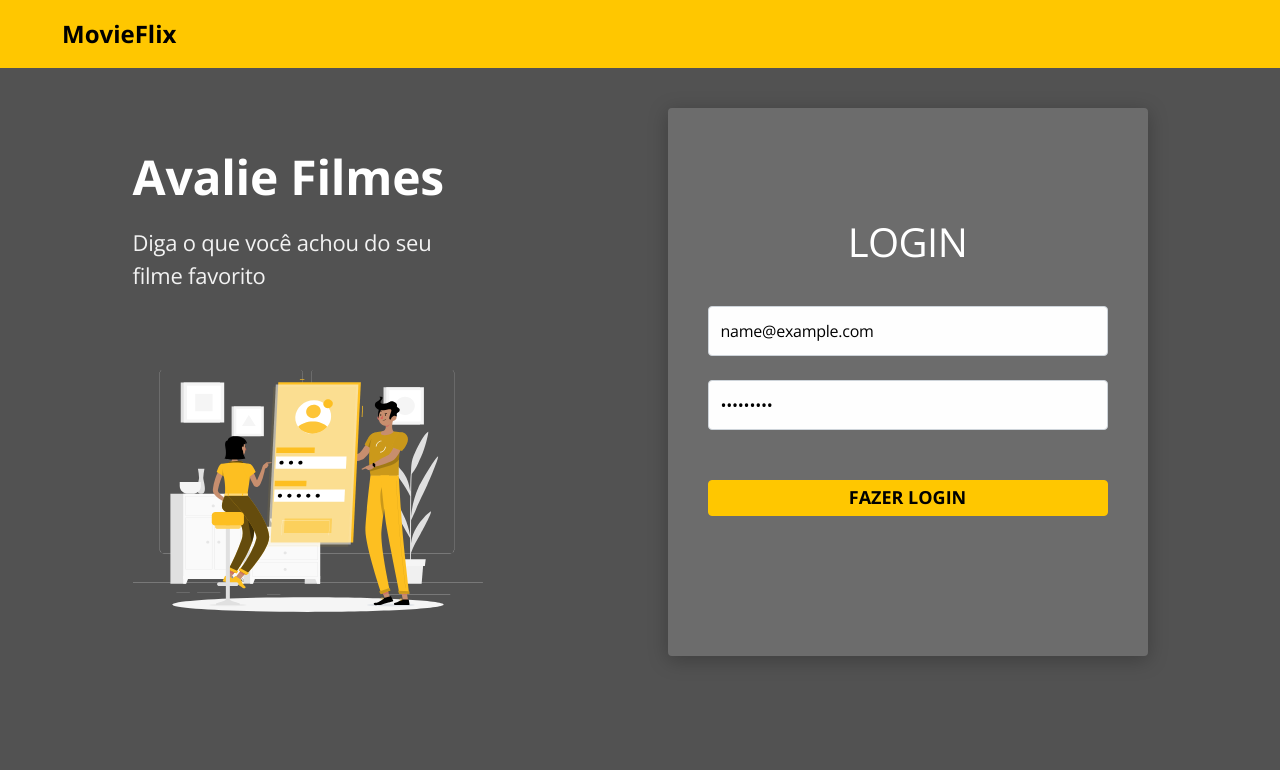
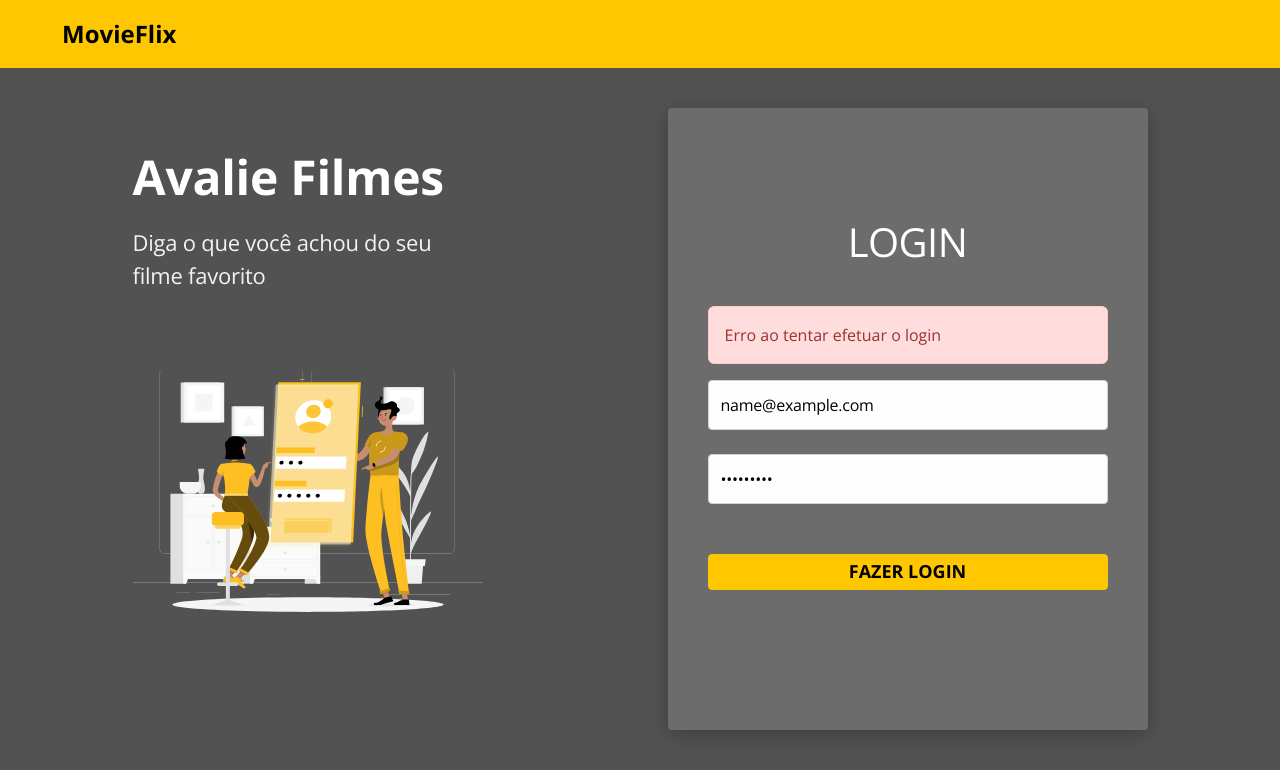
Before and after one commit to j1000tonm/bds09-movieflix, a React (Create React App) app in the folder frontweb/: page / in a window 1280 px wide. Both pictures are taken after typing "name@example.com", "Sample123" into the empty fields and a click on the button "FAZER LOGIN". Shown: the top 770 px of the page. Built offline with nearby package versions, Linux system fonts and the light colour scheme; no server answers; the HTML template or start-up script is replaced by a standard one; what AuthContext would draw is missing.

Commit message:
Manual error handling

```diff
--- a/frontweb/src/assets/styles/custom.scss
+++ b/frontweb/src/assets/styles/custom.scss
@@ -1,5 +1,6 @@
 $theme-colors: (
   'warning': #FFC700,
+  'danger': #ff5555
 );
 
 $body-bg: #525252;
--- a/frontweb/src/pages/Home/Login/index.tsx
+++ b/frontweb/src/pages/Home/Login/index.tsx
@@ -1,4 +1,5 @@
 import ButtonIcon from 'components/ButtonIcon';
+import { useState } from 'react';
 import { useForm } from 'react-hook-form';
 import { requestBackendLogin } from 'util/requests';
 
@@ -10,14 +11,19 @@
 };
 
 const Login = () => {
+
+  const [hasError, setHasError] = useState(false);
+
   const { register, handleSubmit } = useForm<FormData>();
 
   const onSubmit = (formData: FormData) => {
     requestBackendLogin(formData)
     .then((response) => {
+      setHasError(false);
       console.log('SUCESSO', response);
     })
     .catch(error => {
+      setHasError(true);
       console.log('ERRO', error);
     })
   };
@@ -25,6 +31,11 @@
   return (
     <div className="base-card login-card">
       <h1>LOGIN</h1>
+      {hasError && (
+        <div className="alert alert-danger">
+          Erro ao tentar efetuar o login
+        </div>
+      )}
       <form onSubmit={handleSubmit(onSubmit)}>
         <div className="mb-4">
           <input
```
